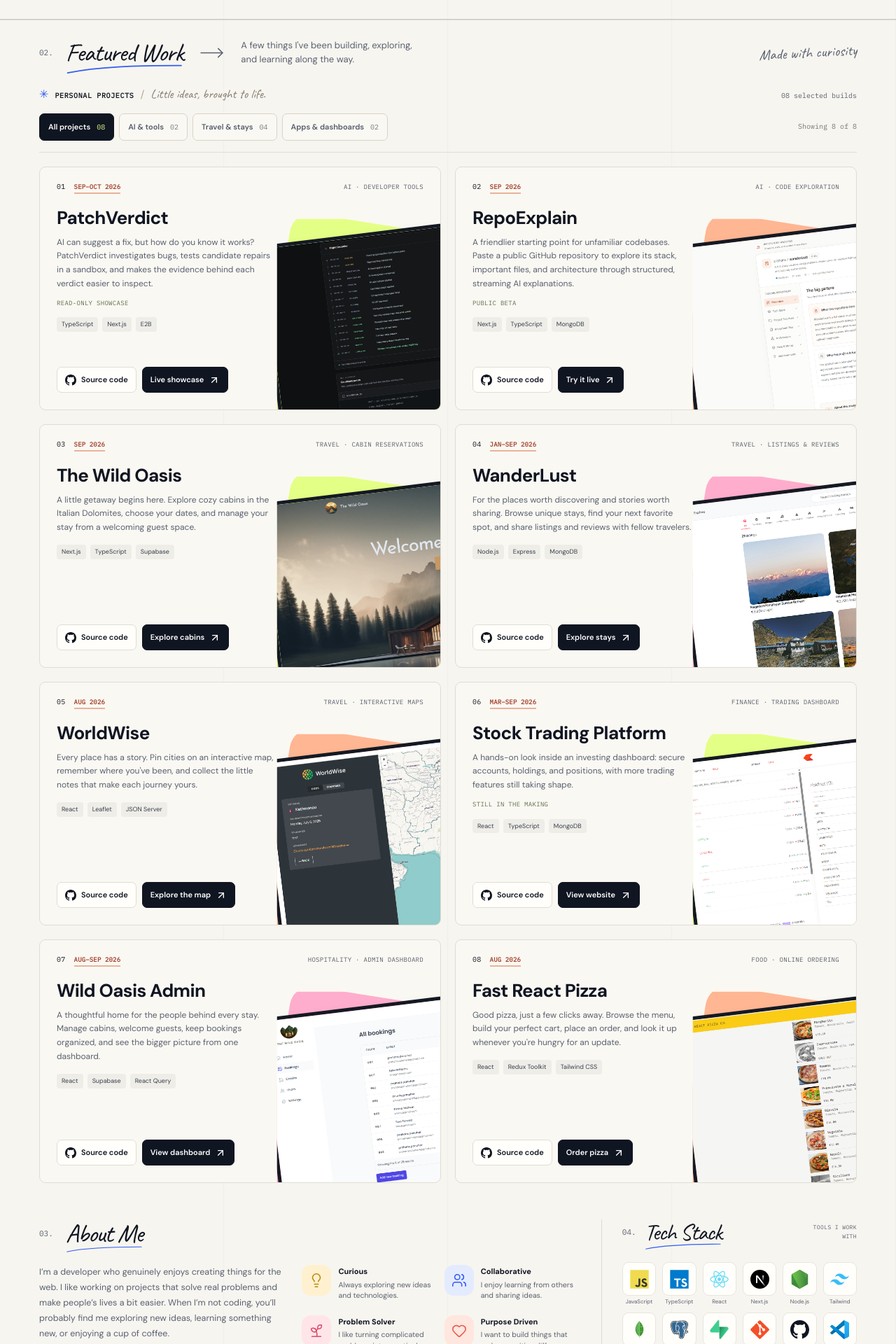
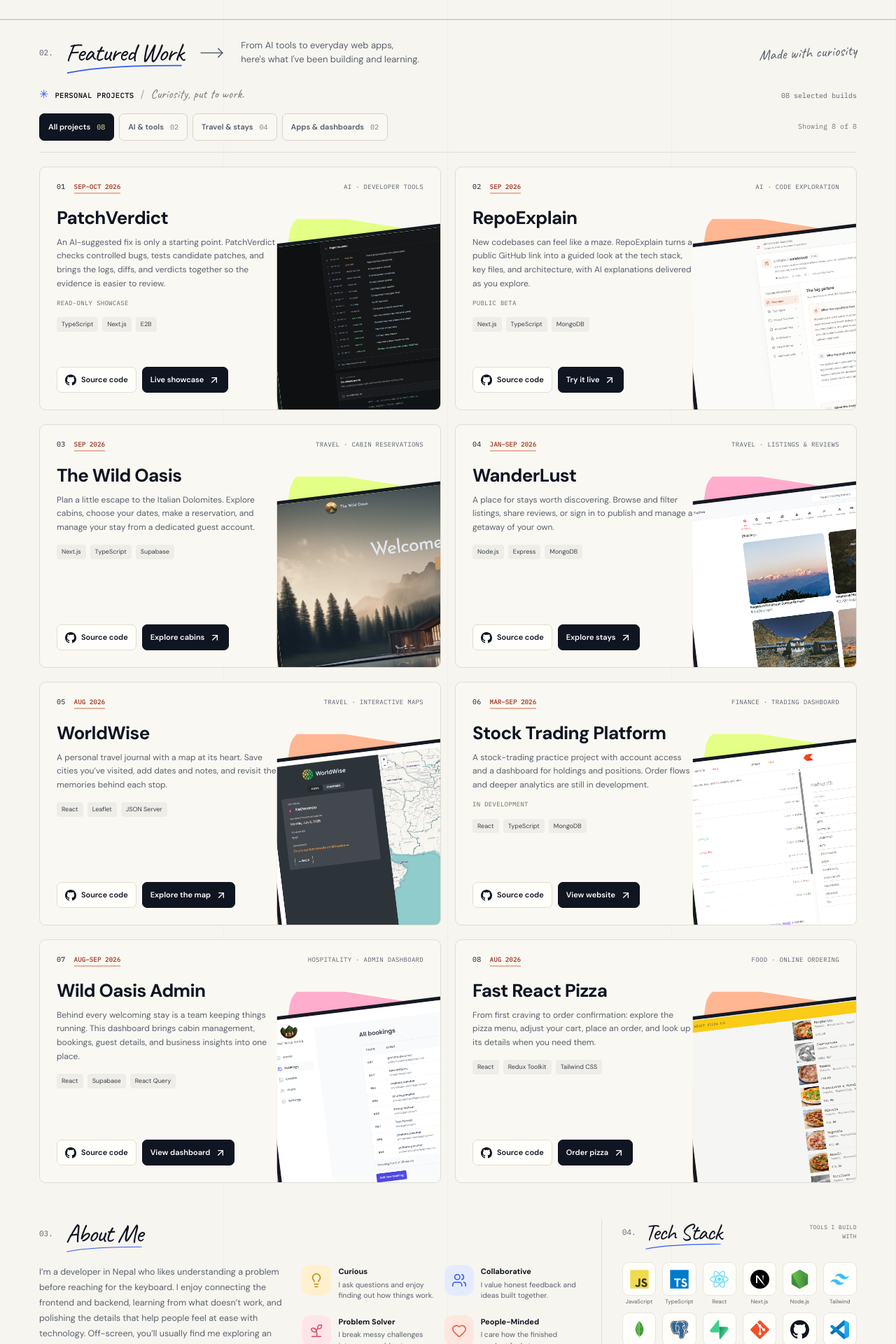
Before and after one commit to prahans/anurag-portfolio, a Next.js app: page / in a window 1280 px wide. Shown: the part 640-2560 px from the top of the page at 70% size. Built offline with nearby package versions, Linux system fonts and the light colour scheme.

Commit message:
content(portfolio): refine site copy for warmth, clarity, and credibility

```diff
--- a/app/layout.tsx
+++ b/app/layout.tsx
@@ -13,12 +13,12 @@ const mono = IBM_Plex_Mono({ variable: "--font-code", subsets: ["latin"], weight
 
 export const metadata: Metadata = {
   title: `${site.name} — Creative Full-Stack Developer`,
-  description: "A full-stack developer based in Nepal, turning ideas into useful, thoughtful digital experiences. Explore my work, my approach, and the tools I enjoy using.",
+  description: "Explore the projects and process of a full-stack developer in Nepal, building thoughtful web apps across frontend, backend, and AI-assisted tools.",
   applicationName: "Anurag Panuhar Portfolio",
   authors: [{ name: site.name, url: site.github }],
   openGraph: {
     title: `${site.name} — Creative Full-Stack Developer`,
-    description: "Building digital experiences that make life a little better. Full-stack developer, based in Nepal.",
+    description: "Thoughtful web apps, practical problem-solving, and curious experiments. A full-stack developer building from Nepal.",
     type: "website",
     locale: "en_US",
   },
--- a/components/layout/Footer.tsx
+++ b/components/layout/Footer.tsx
@@ -12,7 +12,7 @@ export async function Footer() {
     <footer className="site-footer">
       <div className="container footer-inner">
         <div className="footer-identity"><a href="#home">{site.name}<span aria-hidden="true">.</span></a><span>{site.role}</span></div>
-        <p className="footer-location">Made with care <Heart size={12} aria-hidden="true" /> Based in {site.location}</p>
+        <p className="footer-location">Built with care <Heart size={12} aria-hidden="true" /> in {site.location}</p>
         <div className="footer-end"><span>© {year}</span><a className="back-to-top" href="#home" aria-label="Back to top"><ArrowUp size={18} aria-hidden="true" /></a></div>
       </div>
     </footer>
--- a/components/sections/About.tsx
+++ b/components/sections/About.tsx
@@ -4,10 +4,10 @@ import { Reveal } from "@/components/ui/Reveal";
 import { SectionHeading } from "@/components/ui/SectionHeading";
 
 const traits = [
-  { title: "Curious", text: "Always exploring new ideas and technologies.", icon: Lightbulb, tone: "yellow" },
-  { title: "Collaborative", text: "I enjoy learning from others and sharing ideas.", icon: Users, tone: "blue" },
-  { title: "Problem Solver", text: "I like turning complicated problems into practical solutions.", icon: Sprout, tone: "pink" },
-  { title: "Purpose Driven", text: "I want to build things that make a positive difference.", icon: Heart, tone: "peach" },
+  { title: "Curious", text: "I ask questions and enjoy finding out how things work.", icon: Lightbulb, tone: "yellow" },
+  { title: "Collaborative", text: "I value honest feedback and ideas built together.", icon: Users, tone: "blue" },
+  { title: "Problem Solver", text: "I break messy challenges into manageable steps.", icon: Sprout, tone: "pink" },
+  { title: "People-Minded", text: "I care how the finished product feels to use.", icon: Heart, tone: "peach" },
 ];
 
 export function About() {
--- a/components/sections/Contact.tsx
+++ b/components/sections/Contact.tsx
@@ -13,7 +13,7 @@ export function Contact() {
         <Reveal>
           <SectionHeading number="05" title="Let’s connect" id="contact-heading" />
           <div className="contact-content">
-            <h3>Have an idea?<br />Let&apos;s make something<br className="contact-line-break" /> <em>good</em> together.</h3>
+            <h3>Have an idea?<br />Let&apos;s build something<br className="contact-line-break" /> <em>useful</em> together.</h3>
             <div className="contact-aside">
               <p>{site.contact}</p>
               <div className="contact-actions" aria-label="Ways to connect">
@@ -56,7 +56,7 @@ export function Contact() {
                 )}
                 {site.resume && <a className="contact-text-link" href={site.resume} target="_blank" rel="noopener noreferrer">Résumé <ArrowUpRight size={15} aria-hidden="true" /></a>}
               </div>
-              <span className="contact-note">Good things start with a conversation.</span>
+              <span className="contact-note">Good collaborations start with a simple hello.</span>
             </div>
           </div>
         </Reveal>
--- a/components/sections/FeaturedProjectsGallery.tsx
+++ b/components/sections/FeaturedProjectsGallery.tsx
@@ -28,7 +28,7 @@ export function FeaturedProjectsGallery() {
           <span className="project-collection-mark" aria-hidden="true">✳</span>
           <span className="project-collection-label">Personal projects</span>
           <span className="project-collection-separator" aria-hidden="true">/</span>
-          <span className="project-collection-note">Little ideas, brought to life.</span>
+          <span className="project-collection-note">Curiosity, put to work.</span>
         </div>
         <span className="project-collection-total">
           {String(featuredProjects.length).padStart(2, "0")} selected builds
--- a/components/sections/FeaturedWork.tsx
+++ b/components/sections/FeaturedWork.tsx
@@ -10,7 +10,7 @@ export function FeaturedWork() {
         <Reveal className="work-heading-row">
           <SectionHeading number="02" title="Featured Work" id="work-heading" />
           <MoveRight className="heading-arrow" size={37} strokeWidth={1} aria-hidden="true" />
-          <p>A few things I&apos;ve been building, exploring,<br className="desktop-break" /> and learning along the way.</p>
+          <p>From AI tools to everyday web apps,<br className="desktop-break" /> here&apos;s what I&apos;ve been building and learning.</p>
           <span className="work-note">Made with curiosity</span>
         </Reveal>
         <FeaturedProjectsGallery />
--- a/components/sections/TechStack.tsx
+++ b/components/sections/TechStack.tsx
@@ -11,7 +11,7 @@ export function TechStack() {
       <Reveal delay={0.1}>
         <div className="tech-heading-row">
           <SectionHeading number="04" title="Tech Stack" id="skills-heading" />
-          <span className="tech-caption">Tools I work with</span>
+          <span className="tech-caption">Tools I build with</span>
         </div>
         <ul className="skills-grid" aria-label="Technology stack">
           {skills.map((skill) => (
--- a/components/ui/WorkspacePanel.tsx
+++ b/components/ui/WorkspacePanel.tsx
@@ -79,13 +79,13 @@ export function WorkspacePanel({ kind, onClose, returnFocusRef }: WorkspacePanel
         <div className="workspace-notebook-content">
           <h2 id={`${id}-title`}>A little note from me</h2>
           <div className="workspace-notebook-rule" aria-hidden="true" />
-          <p>I enjoy building useful things, learning as I go, and paying attention to the details. Good software isn&apos;t just about making something work — it&apos;s about making someone&apos;s experience a little better.</p>
+          <p>I like understanding why a problem matters before deciding how to solve it. Then I build, test, listen, and refine—because good software should feel clear and considerate to the person using it.</p>
           <p className="workspace-notebook-signoff">Still learning. Always building. ☕</p>
         </div>
       ) : kind === "laptop" ? (
         <>
           <h2 id={`${id}-title`}>Explore my workspace</h2>
-          <p id={`${id}-description`} className="workspace-panel-description">An interactive example, inspired by the scene.</p>
+          <p id={`${id}-description`} className="workspace-panel-description">A tiny React experiment you can try right here.</p>
           <WorkspaceTabs />
         </>
       ) : null}
@@ -123,7 +123,7 @@ function WorkspaceTabs() {
       <div id={`${id}-code`} role="tabpanel" aria-labelledby={`${id}-code-tab`} tabIndex={0} hidden={activeTab !== "code"} className="workspace-tab-content">
         <div className="workspace-code-file"><span aria-hidden="true" /><span>little-ideas.tsx</span><span>TypeScript / React</span></div>
         <pre className="workspace-code"><code><span className="code-keyword">import</span>{" { useState } "}<span className="code-keyword">from</span>{" "}<span className="code-string">&quot;react&quot;</span>{";\n\n"}<span className="code-keyword">export function</span>{" "}<span className="code-function">LittleIdeas</span>{"() {\n  "}<span className="code-keyword">const</span>{" [ideas, setIdeas] =\n    "}<span className="code-function">useState</span>{"<"}<span className="code-type">number</span>{">("}<span className="code-number">1</span>{");\n\n  "}<span className="code-keyword">return</span>{" (\n    <"}<span className="code-tag">button</span>{"\n      "}<span className="code-property">onClick</span>{"={() => "}<span className="code-function">setIdeas</span>{"(ideas + "}<span className="code-number">1</span>{")}\n    >\n      {ideas} ideas to explore\n    </"}<span className="code-tag">button</span>{">\n  );\n}"}</code></pre>
-        <p className="workspace-code-caption">Small ideas. A little code. Something useful.</p>
+        <p className="workspace-code-caption">A small experiment, built one thoughtful step at a time.</p>
       </div>
       <div id={`${id}-preview`} role="tabpanel" aria-labelledby={`${id}-preview-tab`} tabIndex={0} hidden={activeTab !== "preview"} className="workspace-tab-content">
         <IdeaPreview />
@@ -137,12 +137,12 @@ function IdeaPreview() {
 
   return (
     <div className="workspace-preview">
-      <div className="workspace-preview-top"><span><Sprout size={16} aria-hidden="true" /> little ideas</span><span className="workspace-demo-status"><i aria-hidden="true" /> Demo is live</span></div>
-      <h3>A little closer<br />to something good.</h3>
-      <p>A small place to turn curiosity into a next step.</p>
+      <div className="workspace-preview-top"><span><Sprout size={16} aria-hidden="true" /> little ideas</span><span className="workspace-demo-status"><i aria-hidden="true" /> Interactive preview</span></div>
+      <h3>Every idea starts<br />somewhere.</h3>
+      <p>Try one small change and see what happens.</p>
       <div className="workspace-preview-cards">
-        <div><span className="workspace-preview-icon"><Sprout size={18} aria-hidden="true" /></span><strong>Make room for ideas</strong><span>Start with a useful question.</span></div>
-        <div><span className="workspace-preview-icon"><Check size={18} aria-hidden="true" /></span><strong>Build, learn, repeat</strong><span>One thoughtful detail at a time.</span></div>
+        <div><span className="workspace-preview-icon"><Sprout size={18} aria-hidden="true" /></span><strong>Start with a question</strong><span>Find something worth understanding.</span></div>
+        <div><span className="workspace-preview-icon"><Check size={18} aria-hidden="true" /></span><strong>Build, test, improve</strong><span>Let each step teach you something.</span></div>
       </div>
       <div className="workspace-preview-bottom">
         <span className="workspace-idea-count" role="status" aria-live="polite">{ideaCount} {ideaCount === 1 ? "idea" : "ideas"} to explore</span>
--- a/data/projects.ts
+++ b/data/projects.ts
@@ -25,7 +25,7 @@ export const projects: Project[] = [
   {
     id: "patchverdict",
     title: "PatchVerdict",
-    description: "AI can suggest a fix, but how do you know it works? PatchVerdict investigates bugs, tests candidate repairs in a sandbox, and makes the evidence behind each verdict easier to inspect.",
+    description: "An AI-suggested fix is only a starting point. PatchVerdict checks controlled bugs, tests candidate patches, and brings the logs, diffs, and verdicts together so the evidence is easier to review.",
     category: "AI · Developer tools",
     group: "ai-tools",
     date: "Sep–Oct 2026",
@@ -43,7 +43,7 @@ export const projects: Project[] = [
   {
     id: "repo-explain",
     title: "RepoExplain",
-    description: "A friendlier starting point for unfamiliar codebases. Paste a public GitHub repository to explore its stack, important files, and architecture through structured, streaming AI explanations.",
+    description: "New codebases can feel like a maze. RepoExplain turns a public GitHub link into a guided look at the tech stack, key files, and architecture, with AI explanations delivered as you explore.",
     category: "AI · Code exploration",
     group: "ai-tools",
     date: "Sep 2026",
@@ -61,7 +61,7 @@ export const projects: Project[] = [
   {
     id: "the-wild-oasis",
     title: "The Wild Oasis",
-    description: "A little getaway begins here. Explore cozy cabins in the Italian Dolomites, choose your dates, and manage your stay from a welcoming guest space.",
+    description: "Plan a little escape to the Italian Dolomites. Explore cabins, choose your dates, make a reservation, and manage your stay from a dedicated guest account.",
     category: "Travel · Cabin reservations",
     group: "travel",
     date: "Sep 2026",
@@ -78,7 +78,7 @@ export const projects: Project[] = [
   {
     id: "wanderlust",
     title: "WanderLust",
-    description: "For the places worth discovering and stories worth sharing. Browse unique stays, find your next favorite spot, and share listings and reviews with fellow travelers.",
+    description: "A place for stays worth discovering. Browse and filter listings, share reviews, or sign in to publish and manage a getaway of your own.",
     category: "Travel · Listings & reviews",
     group: "travel",
     date: "Jan–Sep 2026",
@@ -95,7 +95,7 @@ export const projects: Project[] = [
   {
     id: "worldwise",
     title: "WorldWise",
-    description: "Every place has a story. Pin cities on an interactive map, remember where you've been, and collect the little notes that make each journey yours.",
+    description: "A personal travel journal with a map at its heart. Save cities you’ve visited, add dates and notes, and revisit the memories behind each stop.",
     category: "Travel · Interactive maps",
     group: "travel",
     date: "Aug 2026",
@@ -112,11 +112,11 @@ export const projects: Project[] = [
   {
     id: "stock-trading-platform",
     title: "Stock Trading Platform",
-    description: "A hands-on look inside an investing dashboard: secure accounts, holdings, and positions, with more trading features still taking shape.",
+    description: "A stock-trading practice project with account access and a dashboard for holdings and positions. Order flows and deeper analytics are still in development.",
     category: "Finance · Trading dashboard",
     group: "apps",
     date: "Mar–Sep 2026",
-    status: "Still in the making",
+    status: "In development",
     demoLabel: "View website",
     technologies: ["React", "TypeScript", "MongoDB"],
     image: "/images/screenshots/zerodha.png",
@@ -130,7 +130,7 @@ export const projects: Project[] = [
   {
     id: "wild-oasis-admin",
     title: "Wild Oasis Admin",
-    description: "A thoughtful home for the people behind every stay. Manage cabins, welcome guests, keep bookings organized, and see the bigger picture from one dashboard.",
+    description: "Behind every welcoming stay is a team keeping things running. This dashboard brings cabin management, bookings, guest details, and business insights into one place.",
     category: "Hospitality · Admin dashboard",
     group: "travel",
     date: "Aug–Sep 2026",
@@ -147,7 +147,7 @@ export const projects: Project[] = [
   {
     id: "fast-react-pizza",
     title: "Fast React Pizza",
-    description: "Good pizza, just a few clicks away. Browse the menu, build your perfect cart, place an order, and look it up whenever you're hungry for an update.",
+    description: "From first craving to order confirmation: explore the pizza menu, adjust your cart, place an order, and look up its details when you need them.",
     category: "Food · Online ordering",
     group: "apps",
     date: "Aug 2026",
--- a/data/site.ts
+++ b/data/site.ts
@@ -10,11 +10,11 @@ export const site = {
   phoneDisplay: "+977 9707108983",
   resume: undefined as string | undefined,
   heroWorkspaceSrc: "/images/hero/workspace-v1.webp",
-  heroWorkspaceAlt: "A sunlit developer workspace with a laptop displaying code and a product interface, an open notebook, a mug, books, plants, a camera, and a Nepal mountain postcard.",
+  heroWorkspaceAlt: "An illustrated, sunlit desk with a laptop displaying code, an open notebook, coffee, books, plants, a light bulb, and a Nepal mountain postcard.",
   greeting: "Hi there! I’m Anurag.",
-  introduction: "I’m a full-stack developer who enjoys turning ideas into useful, real-world products. I love working on projects that solve meaningful problems and bring a little more clarity, joy, and convenience to people’s everyday lives.",
-  about: "I’m a developer who genuinely enjoys creating things for the web. I like working on projects that solve real problems and make people’s lives a bit easier. When I’m not coding, you’ll probably find me exploring new ideas, learning something new, or enjoying a cup of coffee.",
-  contact: "I’m always happy to connect, exchange ideas, or talk about interesting projects and opportunities.",
+  introduction: "I enjoy building web apps from end to end: working through backend logic, shaping thoughtful interfaces, and refining the details that make them easier to use. Curiosity gets me started; care keeps me improving.",
+  about: "I’m a developer in Nepal who likes understanding a problem before reaching for the keyboard. I enjoy connecting the frontend and backend, learning from what doesn’t work, and polishing the details that help people feel at ease with technology. Off-screen, you’ll usually find me exploring an idea or enjoying a coffee.",
+  contact: "Have a project, a role, or a tricky problem in mind? I’d love to hear about it. A thoughtful conversation—or even a simple hello—is a good place to start.",
 };
 
 export const navigation = [
```
Also changed, not shown: 2 other files (tests, documents, lock files or other folders).
